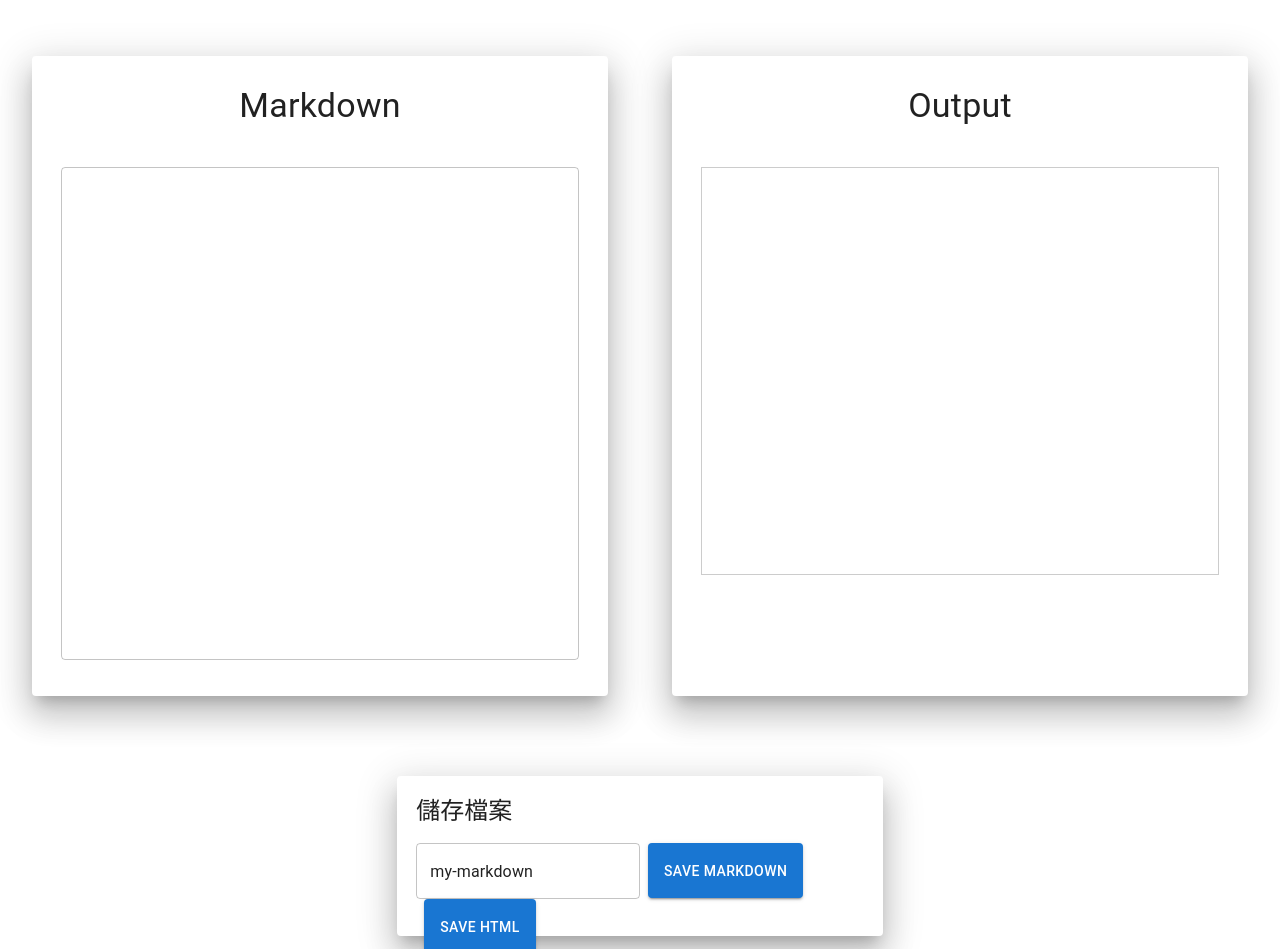
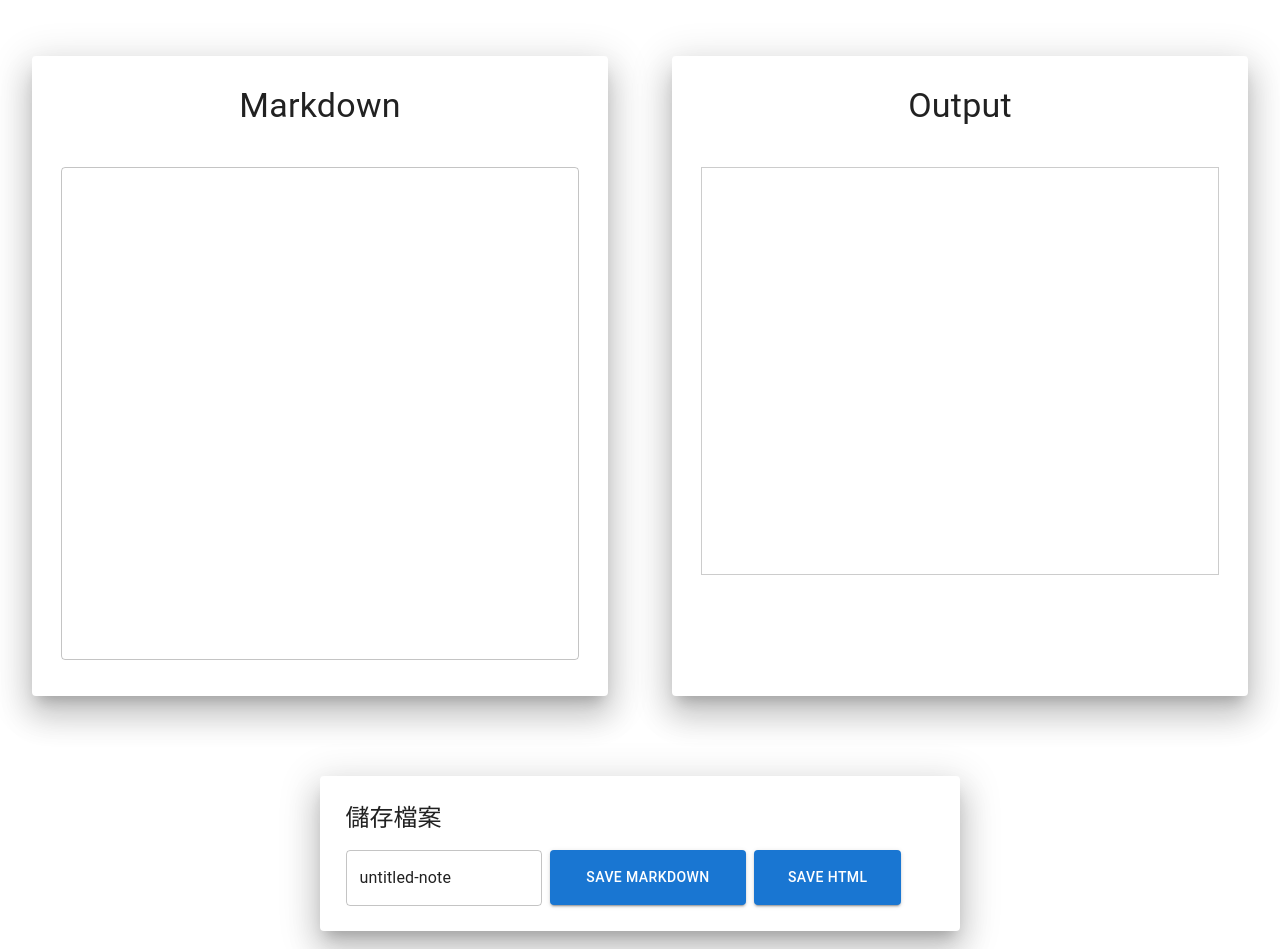
Before and after one commit to Retr0327/markdown-note-taking, a React (Create React App) app: page / in a window 1280 px wide. Shown: the top 949 px of the page. Built offline with nearby package versions, Linux system fonts and the light colour scheme.

Commit message:
Update DownloadButton

```diff
--- a/src/components/DownloadButton.jsx
+++ b/src/components/DownloadButton.jsx
@@ -1,10 +1,40 @@
-import React from "react";
-import { Box, TextField, Paper, Typography, Grid, Button } from "@mui/material";
+import React, { useState, useMemo } from "react";
+import { saveHTML, saveMarkdown } from "../containers/Helper";
+import {
+  Box,
+  TextField,
+  Paper,
+  Typography,
+  Grid,
+  Button,
+  useMediaQuery,
+} from "@mui/material";
 
-function DownloadButton() {
+function DownloadButton({ markdownText, htmlContent }) {
+  const [fileName, setFileName] = useState("untitled-note");
+  const mediaQuery = useMediaQuery("(max-width:600px)");
+
+  const customWidth = useMemo(
+    () => (mediaQuery ? { width: "50%" } : { width: "100%" }),
+    [mediaQuery]
+  );
+
+  const onFileNameChange = (event) => {
+    setFileName(event.target.value);
+  };
+
   return (
-    <Box sx={{ width: "38%", marginLeft: "auto", marginRight: "auto" }}>
-      <Paper elevation={20} sx={{ width: "100%", height: "10rem", mb: 5 }}>
+    <Box sx={{ width: "100%", marginLeft: "auto", marginRight: "auto" }}>
+      <Paper
+        elevation={20}
+        sx={{
+          width: "50%",
+          height: "40%",
+          mb: 5,
+          marginLeft: "auto",
+          marginRight: "auto",
+        }}
+      >
         <Grid
           container
           direction="column"
@@ -16,14 +46,33 @@ function DownloadButton() {
             <Typography variant="h5">儲存檔案</Typography>
           </Grid>
 
-          <Grid item xs={12} md={12} mt={2} width={"100%"}>
-            <TextField defaultValue="my-markdown" sx={{ width: "50%" }} />
-            <Button variant="contained" sx={{ height: 55, ml: 1 }}>
-              Save Markdown
-            </Button>
-            <Button variant="contained" sx={{ height: 55, ml: 1 }}>
-              Save HTML
-            </Button>
+          <Grid item container xs={12} md={12} mt={2} width={"100%"} gap={1} >
+            <Grid item xs={12} md={4}>
+              <TextField
+                defaultValue={fileName}
+                sx={{ width: "100%" }}
+                onChange={onFileNameChange}
+              />
+            </Grid>
+            <Grid item xs={12} md={4}>
+              <Button
+                variant="contained"
+                sx={{ height: 55,  width: "100%"  }}
+                onClick={saveMarkdown(markdownText, fileName)}
+              >
+                Save Markdown
+              </Button>
+            </Grid>
+
+            <Grid item xs={12} md={3}>
+              <Button
+                variant="contained"
+                sx={{ height: 55,  width: "100%"  }}
+                onClick={saveHTML(htmlContent, fileName)}
+              >
+                Save HTML
+              </Button>
+            </Grid>
           </Grid>
         </Grid>
       </Paper>
--- /dev/null
+++ b/src/containers/Helper/index.js
@@ -0,0 +1,4 @@
+import saveHTML from "./saveHTML";
+import saveMarkdown from "./saveMarkdown";
+
+export { saveHTML, saveMarkdown };
--- a/src/containers/Helper/saveHTML.js
+++ b/src/containers/Helper/saveHTML.js
@@ -1,11 +1,11 @@
 import FileSaver from "file-saver";
 
-function saveHTML(htmlContent, fileName) {
+const saveHTML = (htmlContent, fileName) => () => {
   let blobFile = new Blob([htmlContent], {
     type: "text/html",
   });
 
   FileSaver.saveAs(blobFile, fileName);
-}
+};
 
 export default saveHTML;
--- a/src/containers/Helper/saveMarkdown.js
+++ b/src/containers/Helper/saveMarkdown.js
@@ -1,11 +1,11 @@
 import FileSaver from "file-saver";
 
-function saveMarkdown(markdownContent, fileName) {
+const saveMarkdown = (markdownContent, fileName) => () => {
   let blobFile = new Blob([markdownContent], {
     type: "text",
   });
 
   FileSaver.saveAs(blobFile, fileName);
-}
+};
 
 export default saveMarkdown;
--- a/src/containers/MainContent.jsx
+++ b/src/containers/MainContent.jsx
@@ -1,11 +1,11 @@
 import React, { useState } from "react";
 import { Grid } from "@mui/material";
 import MarkdownIt from "markdown-it/lib";
-import { Output, MarkdownInput, DownloadButton } from "../components/index"
+import { Output, MarkdownInput, DownloadButton } from "../components/index";
 
 function MainContent() {
-  let [markdownText, setMarkDownText] = useState("");
-  let [HTMLContent, setHTMLContent] = useState("");
+  const [markdownText, setMarkDownText] = useState("");
+  const [HTMLContent, setHTMLContent] = useState("");
 
   const handleTextInput = (event) => {
     setMarkDownText(event.target.value);
@@ -29,7 +29,7 @@ function MainContent() {
       </Grid>
 
       <Grid item xs={12} md={12}>
-        <DownloadButton />
+        <DownloadButton markdownText={markdownText} htmlContent={HTMLContent} />
       </Grid>
     </Grid>
   );
```
